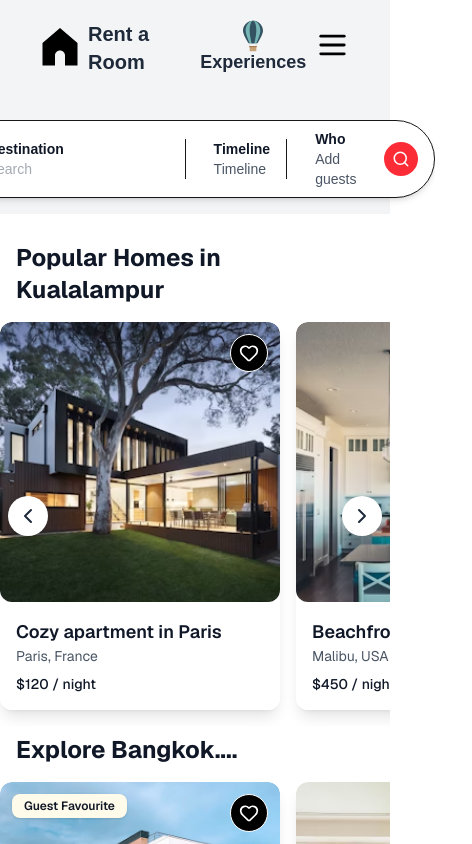
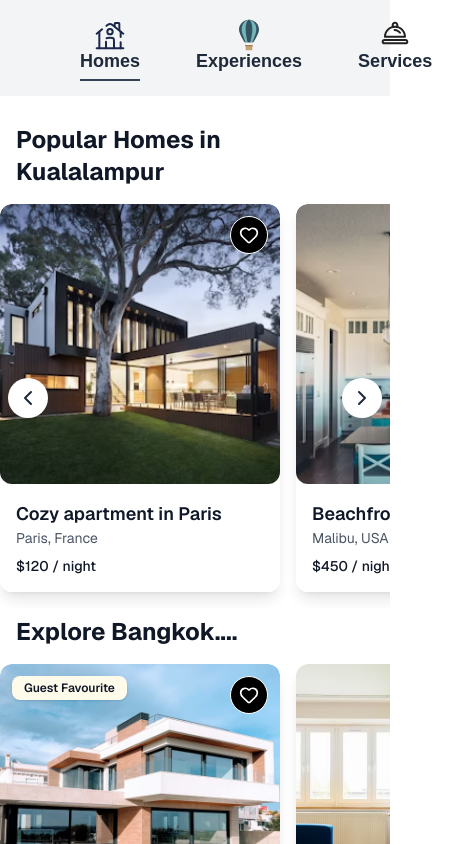
Before and after one commit to Afsana1313/rentroom, a Next.js app: page / in a window 390 px wide. Shown: the top 844 px of the page, 472 px wide, since content can reach past the window. Built offline with nearby package versions, Linux system fonts and the light colour scheme.

Commit message:
responsivesness

```diff
--- a/app/(public)/layout.tsx
+++ b/app/(public)/layout.tsx
@@ -10,7 +10,9 @@ export default function PublicLayout({
       {/* Public Nav */}
       <header className="p-4 bg-gray-100">
         <PublicHeader />
-        <SearchBar />
+        <div className="hidden md:block">
+          <SearchBar />
+        </div>
       </header>
       <main>{children}</main>
     </div>
--- a/app/components/home/MidMenu/FeatureItem.tsx
+++ b/app/components/home/MidMenu/FeatureItem.tsx
@@ -1,29 +1,40 @@
 // components/FeatureItem.tsx
 import React from "react";
+import { usePathname } from "next/navigation";
 
 type FeatureItemProps = {
   icon: React.ReactNode;
   title: string;
   description: string;
-  selected?: boolean;
+
+  url: string;
 };
 
 export default function FeatureItem({
   icon,
   title,
   description,
-  selected = false
+  url
 }: FeatureItemProps) {
+  const pathname = usePathname(); // current URL path
+  const isActive = pathname === url; // check if URL matches
   return (
     <div
-      className={`flex flex-col items-center text-center p-4 cursor-pointer border-b-5
-        border-transparent hover:border-gray-500 transition-all
-        ${selected ? "border-gray-500" : ""}`}
+      className={`flex flex-col items-center text-center p-4 cursor-pointer
+        border-transparent transition-all
+        `}
     >
-      <div className="w-8 h-8 text-blue-600">{icon}</div>
+      <div className="max-w-8 max-h-8 text-blue-600">{icon}</div>
 
       <div>
-        <h3 className="text-lg font-semibold text-gray-800">{title}</h3>
+        <h3
+          className={`text-lg font-semibold text-gray-800 pb-1 border-b-2 transition-all ${
+            isActive ? "border-gray-700" : "border-transparent"
+          }`}
+        >
+          {title}
+        </h3>
+
         {/* <p className="text-gray-600 text-sm">{description}</p> */}
       </div>
     </div>
--- a/app/components/home/MidMenu/FeaturesSection.tsx
+++ b/app/components/home/MidMenu/FeaturesSection.tsx
@@ -6,12 +6,13 @@ export default function FeaturesSection() {
   const pathname = usePathname(); // get current route
   const isRoot = pathname === "/"; // permanent line if root
   return (
-    <div className="grid grid-cols-1 md:grid-cols-3 gap-6">
+    <div className="w-full max-w-7xl mx-auto px-6 py-10">
+      <div className="flex flex-row gap-6 justify-center">
         <FeatureItem
           icon={<img src="/images/home.svg" alt="Home" className="w-10 h-10" />}
           title="Homes"
           description="Trendy and smooth visuals."
-        selected={isRoot}
+          url={"/"}
         />
         <FeatureItem
           icon={
@@ -23,6 +24,7 @@ export default function FeaturesSection() {
           }
           title="Experiences"
           description="Trendy and smooth visuals."
+          url={"/experiences"}
         />
         <FeatureItem
           icon={
@@ -34,7 +36,9 @@ export default function FeaturesSection() {
           }
           title="Services"
           description="Trendy and smooth visuals."
+          url={"/services"}
         />
+      </div>
     </div>
   );
 }
--- a/app/components/home/header/PublicHeader.tsx
+++ b/app/components/home/header/PublicHeader.tsx
@@ -18,24 +18,30 @@ export default function FeaturesRow() {
     return () => document.removeEventListener("mousedown", handleClickOutside);
   }, []);
   return (
-    <div className="flex items-center justify-between h-16 px-6 ">
-      <LogoContainer />
-      <FeaturesSection />
+    <div className="flex items-center justify-between h-16 px-6">
+      {/* Logo - hidden on tablet/mobile */}
+      <div className="hidden md:block">
+        <LogoContainer />
+      </div>
 
-      <div className="">
-        {/* Burger Icon */}
+      {/* Features Section - full width on small screens */}
+      <div className="flex-1 md:flex-none">
+        <FeaturesSection />
+      </div>
+
+      {/* Right Menu / Burger Icon - hidden on tablet/mobile */}
+      <div className="hidden md:block relative">
         <button
           onClick={() => setOpen(!open)}
           className="rounded-md hover:bg-gray-200 transition"
         >
-          <img src="/images/burger-menu.svg" alt="Home" className="w-10 h-10" />
+          <img src="/images/burger-menu.svg" alt="Menu" className="w-10 h-10" />
         </button>
 
-        {/* Dropdown Menu */}
         {open && (
           <div
             ref={menuRef}
-            className="absolute right-5 mt-5 w-48 bg-white shadow-lg rounded-md border border-gray-200 z-50"
+            className="absolute right-0 mt-5 w-48 bg-white shadow-lg rounded-md border border-gray-200 z-50"
           >
             <ul className="flex flex-col p-1">
               <SideMenuItem
@@ -49,7 +55,6 @@ export default function FeaturesRow() {
               <SideMenuItem text={"Refer a host"} />
               <SideMenuItem text={"Find a co-host"} />
               <SideMenuItem text={"Gift Cards"} />
-              {/* Separator */}
               <div className="my-1 border-t border-gray-200"></div>
               <SideMenuItem text={"Login or Signup"} />
             </ul>
```
Lines whose indentation alone changed are shown as unchanged.
